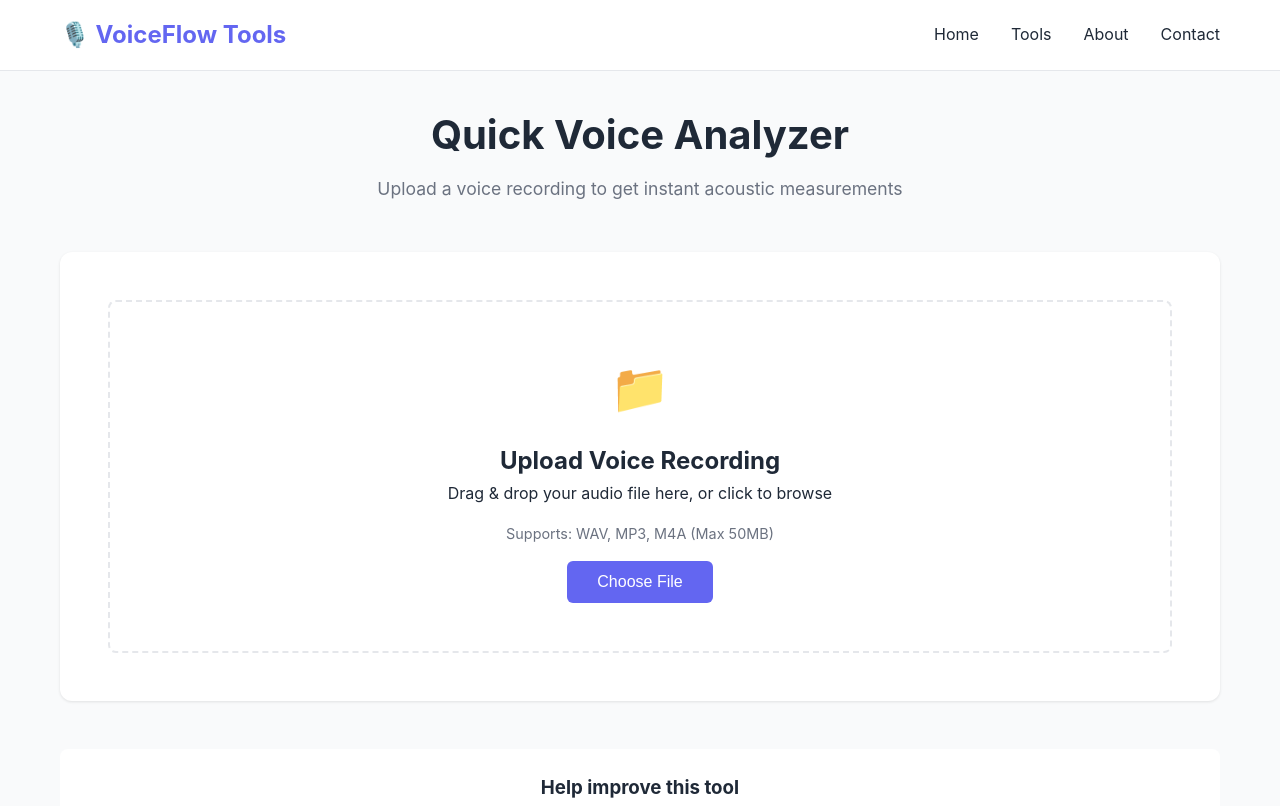
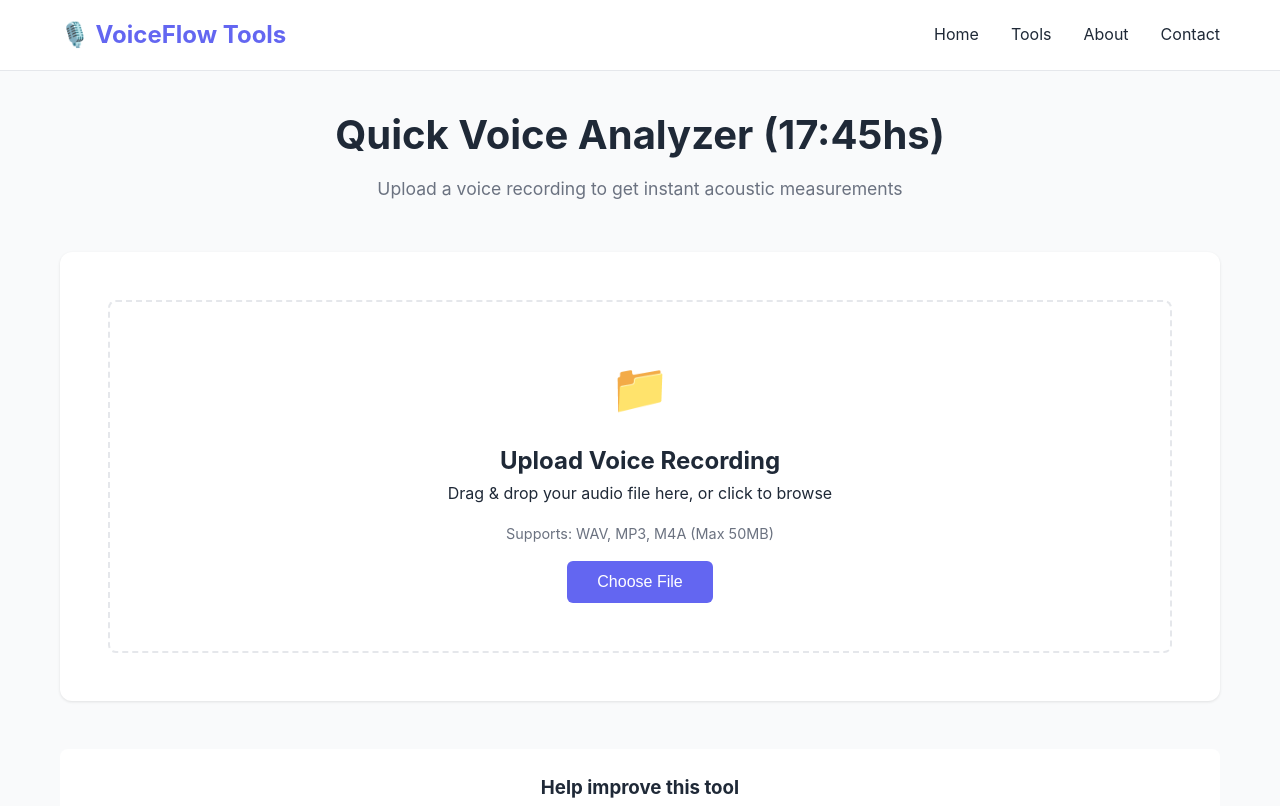
Before and after one commit to LuceroJC/voice-analyzer-tool, a plain HTML site: page index.html in a window 1280 px wide. Shown: the top 806 px of the page. Drawn offline with Linux system fonts and the light colour scheme.

Commit message:
Update index.html

```diff
--- a/index.html
+++ b/index.html
@@ -401,7 +401,7 @@
 
     <div class="container">
         <div class="tool-header">
-            <h1>Quick Voice Analyzer</h1>
+            <h1>Quick Voice Analyzer (17:45hs)</h1>
             <p>Upload a voice recording to get instant acoustic measurements</p>
         </div>
 
```
